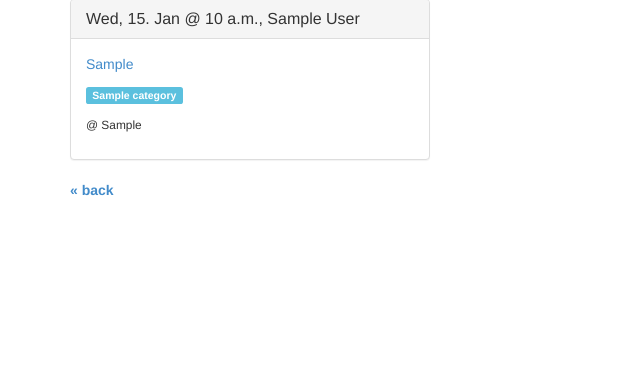
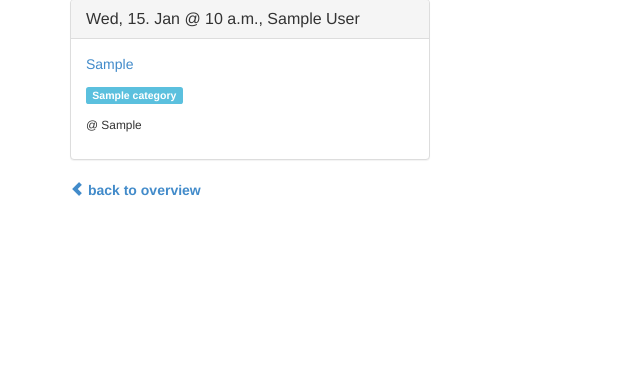
Before and after one commit to fzenke/jclub, a Django app: page /presenters/1/ in a window 1280 px wide. Shown: the part 164-536 px from the top of the page, without its empty margins (0-640 px from the left). Run offline with Django 3.2, Linux system fonts and the light colour scheme; tables that the repository leaves empty hold one stand-in row (values such as "Sample post"); parts of the project's set-up code (start-up, migrations or seed data) failed here and were passed over; some libraries are stand-ins or nearby versions.

Commit message:
adapted back button with glyph; added smaller div in index;

```diff
--- a/jclub/apps/meetings/templates/presenters/detail.html
+++ b/jclub/apps/meetings/templates/presenters/detail.html
@@ -37,7 +37,7 @@
 		{% endif %}
 		</div>
 
-		<p><strong><a href="javascript: window.history.go(-1);">&laquo; back</a></strong></p>
+		<p><strong><a href="javascript: window.history.go(-1);"><span class="glyphicon glyphicon-chevron-left"></span> back to overview</a></strong></p>
 	{% endif %}
 
 {% endblock %}
--- a/jclub/apps/meetings/templates/presenters/index.html
+++ b/jclub/apps/meetings/templates/presenters/index.html
@@ -10,6 +10,7 @@
 
 		<div class="page-header"><h2>Presenters <small>{{presenters.count}} registered, most active first</small></h2></div>
 		<div class="row">
+		<div class="col-md-8">
 
 			{% for presenter in presenters %}
 
@@ -23,6 +24,7 @@
                 </button></a>
 			{% endfor %}
 		</div>
+		</div>
 
 	{% endif %}
 
```
